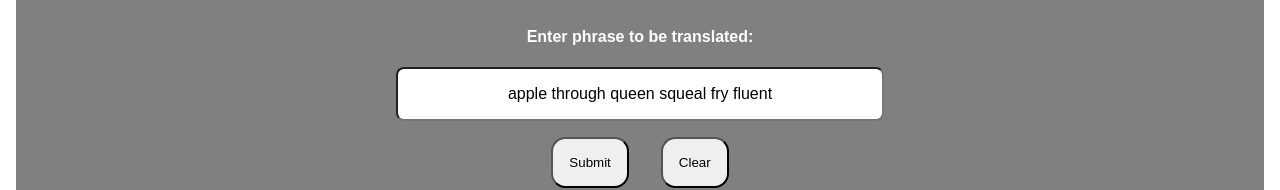
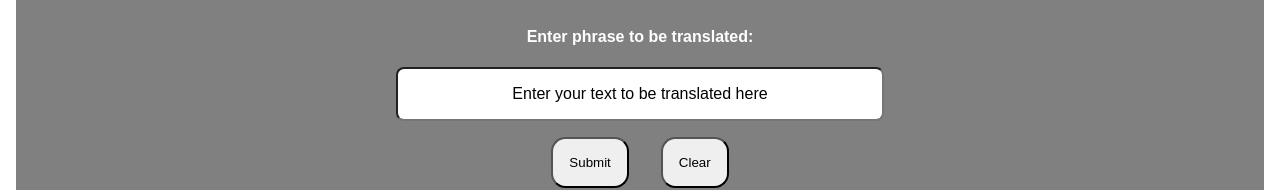
Before and after one commit to learn-academy-2023-alpha/pig-latin-aaron-dennis, a React (Create React App) app: page / in a window 1280 px wide. Shown: the part 337-527 px from the top of the page. Built offline with nearby package versions, Linux system fonts and the light colour scheme.

Commit message:
set user input to example text and clear to empty the input box. Set empty strings to return empty strings

```diff
--- a/src/App.js
+++ b/src/App.js
@@ -5,7 +5,7 @@ import butcherPigImage from "./assets/butcherPig.jpeg";
 const App = () => {
   // ACTION ITEM: to make the development process easier there are some preassigned words in the input field, when you are ready for your full user experience delete the test words passed to useState and pass an empty string
   const [userInput, setUserInput] = useState(
-    "apple through queen squeal fry fluent"
+    "Enter your text to be translated here"
   );
   const [inputTranslated, setInputTranslated] = useState("");
 
@@ -41,7 +41,9 @@ const App = () => {
       // Function to determine the type of word it is
 
       // starts with vowel take the string, concat "way" to the end
-      if (vowelsArray.includes(eachWord[0])) {
+      if (eachWord === "") {
+        return "";
+      } else if (vowelsArray.includes(eachWord[0])) {
         return eachWord.concat("way");
         // if the first vowel is a u, and it does have a q in front of it
         // pull the index of the "u" in each word, and check if the index right before it is a 'q'
@@ -129,7 +131,7 @@ const App = () => {
 
   // ACTION ITEM: this method restarts the game by setting the original state, when you are ready for your full user experience delete the test words in setUserInput and pass an empty string
   const restartGame = () => {
-    setUserInput("apple through queen squeal fry fluent");
+    setUserInput("");
     setInputTranslated("");
   };
 
```
